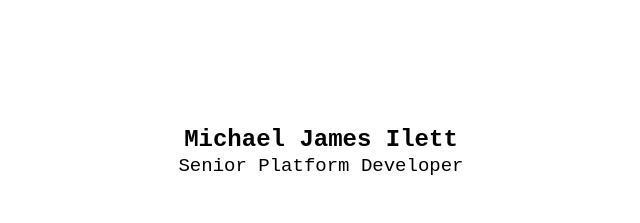
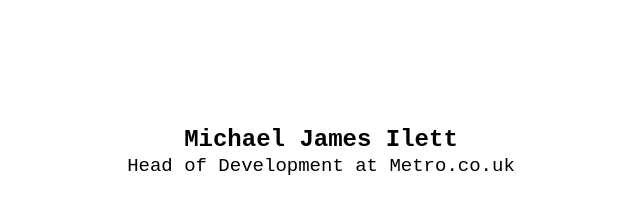
Before and after one commit to hrkhal/ilett.dev, a website built with webpack: page src/index.html in a window 1280 px wide. Shown: the part 204-427 px from the top of the page, without its empty margins (319-959 px from the left). Built offline with nearby package versions, Linux system fonts and the light colour scheme.

Commit message:
Job title

```diff
--- a/src/index.html
+++ b/src/index.html
@@ -3,8 +3,8 @@
 
 <head>
   <meta charset="utf-8">
-  <title>Michael James Ilett - Senior Platform Developer</title>
-  <meta name="description" content="Michael James Ilett - Senior Platform Developer">
+  <title>Michael James Ilett - Head of Development at Metro.co.uk</title>
+  <meta name="description" content="Michael James Ilett - Head of Development at Metro.co.uk">
   <meta name="viewport" content="width=device-width, initial-scale=1">
 </head>
 
@@ -14,7 +14,7 @@
             Michael James Ilett
         </h1>
         <h2>
-            Senior Platform Developer
+            Head of Development at Metro.co.uk
         </h2>
         <ul>
             <li>
```
Also changed, not shown: docs/index.html (+2 -2 lines).
